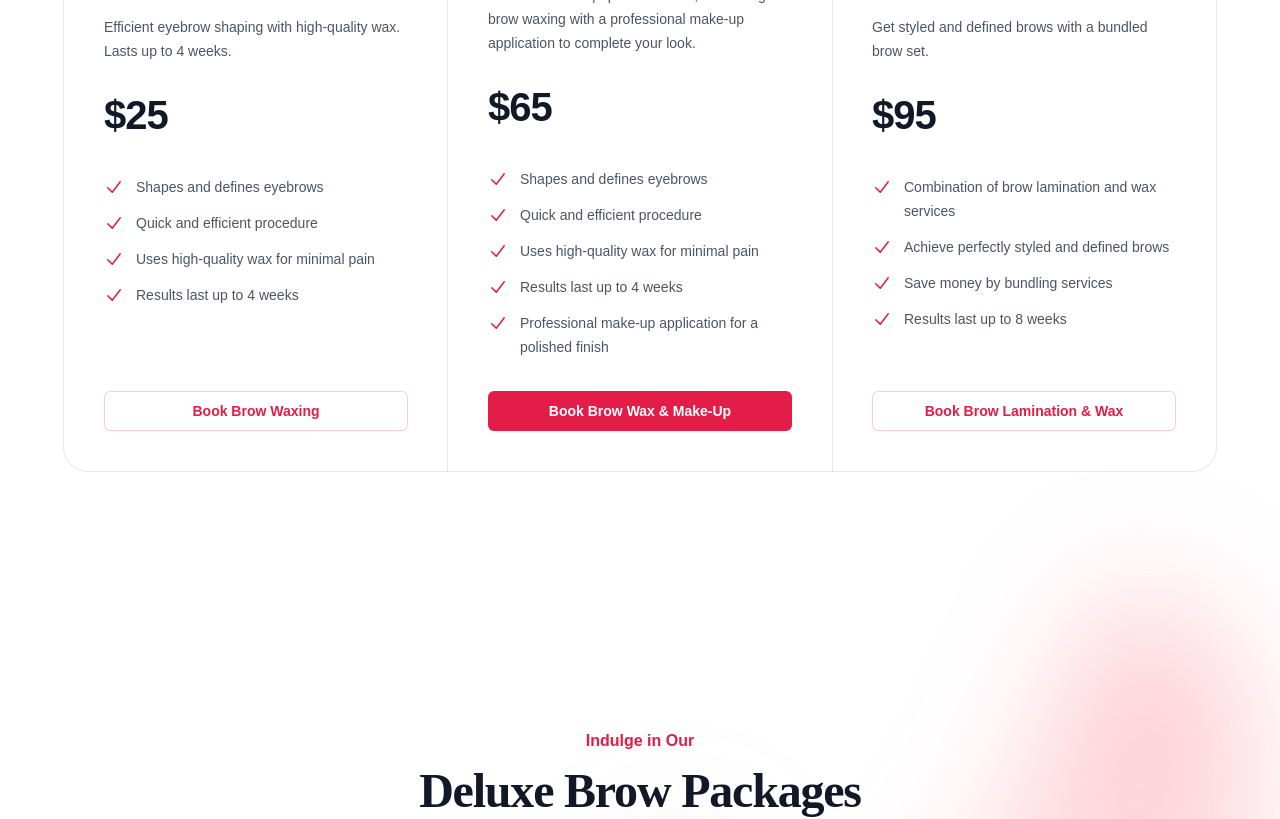
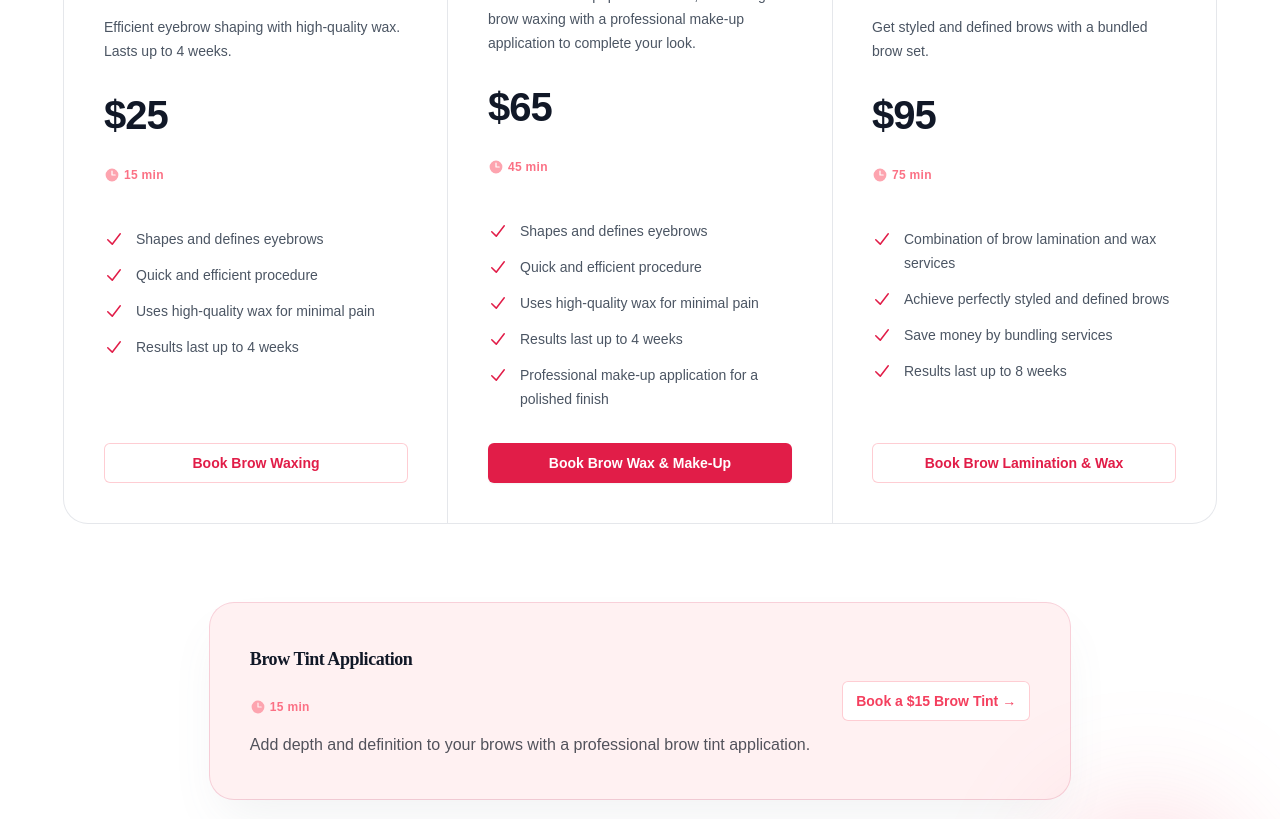
Before and after one commit to Emily-Nilsen/moet-lashes, a Next.js app: page /pricing in a window 1280 px wide. Shown: the part 5380-6199 px from the top of the page. Built offline with nearby package versions, Linux system fonts and the light colour scheme; a web font is replaced by a local one.

Commit message:
add brow tint

```diff
--- a/src/components/LiftsPricing.jsx
+++ b/src/components/LiftsPricing.jsx
@@ -167,7 +167,7 @@ export function LiftsPricing() {
               </p>
             </div>
             <Link
-              href="/booking"
+              href="tel:61466609975"
               className="rounded-md px-3.5 py-2 text-sm font-semibold leading-6 text-rose-500 ring-1 ring-inset ring-rose-200 hover:ring-rose-300 focus-visible:outline focus-visible:outline-2 focus-visible:outline-offset-2 focus-visible:outline-rose-500"
             >
               Book a $5 lash wash <span aria-hidden="true">&rarr;</span>
--- a/src/components/WaxingPrices.jsx
+++ b/src/components/WaxingPrices.jsx
@@ -1,4 +1,4 @@
-import { CheckIcon } from '@heroicons/react/20/solid'
+import { CheckIcon, PhoneIcon, ClockIcon } from '@heroicons/react/20/solid'
 import Link from 'next/link'
 
 const tiers = [
@@ -58,7 +58,7 @@ function classNames(...classes) {
 
 export function WaxingPrices() {
   return (
-    <div className="bg-white py-24 sm:py-32">
+    <div className="bg-white pb-6 pt-24 sm:pt-32">
       <div className="mx-auto max-w-7xl px-6 lg:px-8">
         <div className="mx-auto max-w-4xl text-center">
           <h2 className="text-base font-semibold leading-7 text-rose-600">
@@ -109,6 +109,15 @@ export function WaxingPrices() {
                     {tier.price}
                   </span>
                 </p>
+                <h2 className="align-center flex pb-3 pt-6 text-xs font-bold tracking-wide text-rose-400">
+                  <span>
+                    <ClockIcon
+                      className="mr-1 h-4 w-4 text-rose-300"
+                      aria-hidden="true"
+                    />
+                  </span>
+                  {tier.time}
+                </h2>
                 <ul
                   role="list"
                   className="mt-8 space-y-3 text-sm leading-6 text-gray-600"
@@ -138,6 +147,34 @@ export function WaxingPrices() {
               </a>
             </div>
           ))}
+          {/* Brow tint */}
+
+          <div className="mx-auto flex max-w-4xl flex-col items-start gap-x-8 gap-y-6 rounded-3xl bg-rose-50 p-8 shadow-2xl shadow-gray-500/10 ring-1 ring-rose-600/20 sm:mt-12 sm:gap-y-10 sm:p-10 lg:col-span-3 lg:flex-row lg:items-center">
+            <div className="lg:min-w-0 lg:flex-1">
+              <h1 className="text-lg font-semibold leading-8 tracking-tight text-gray-900">
+                Brow Tint Application
+              </h1>
+              <h2 className="align-center flex pb-3 pt-6 text-xs font-bold tracking-wide text-rose-400">
+                <span>
+                  <ClockIcon
+                    className="mr-1 h-4 w-4 text-rose-300"
+                    aria-hidden="true"
+                  />
+                </span>
+                15 min
+              </h2>
+              <p className="mt-1 text-base leading-7 text-zinc-600">
+                Add depth and definition to your brows with a professional brow
+                tint application.
+              </p>
+            </div>
+            <Link
+              href="tel:61466609975"
+              className="rounded-md bg-white px-3.5 py-2 text-sm font-semibold leading-6 text-rose-500 ring-1 ring-inset ring-rose-200 hover:ring-rose-300 focus-visible:outline focus-visible:outline-2 focus-visible:outline-offset-2 focus-visible:outline-rose-500"
+            >
+              Book a $15 Brow Tint <span aria-hidden="true">&rarr;</span>
+            </Link>
+          </div>
         </div>
       </div>
     </div>
```
